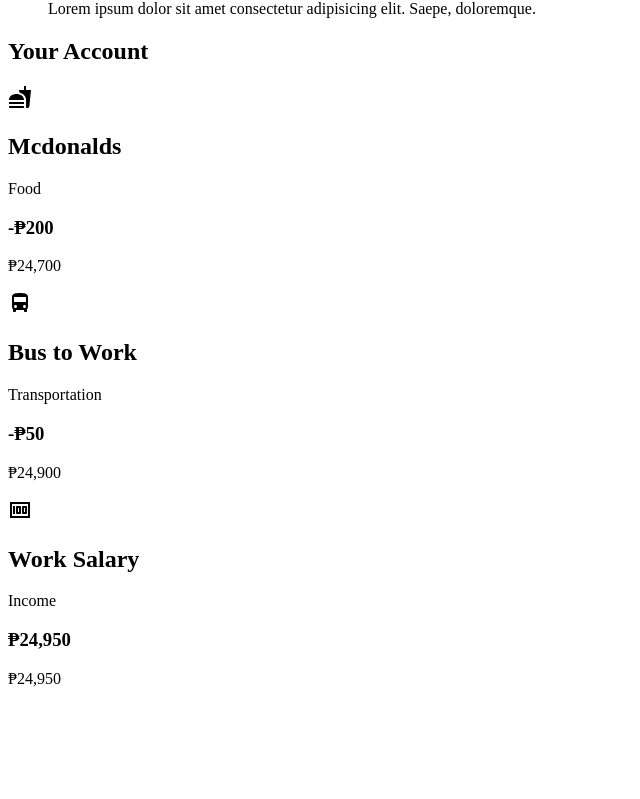
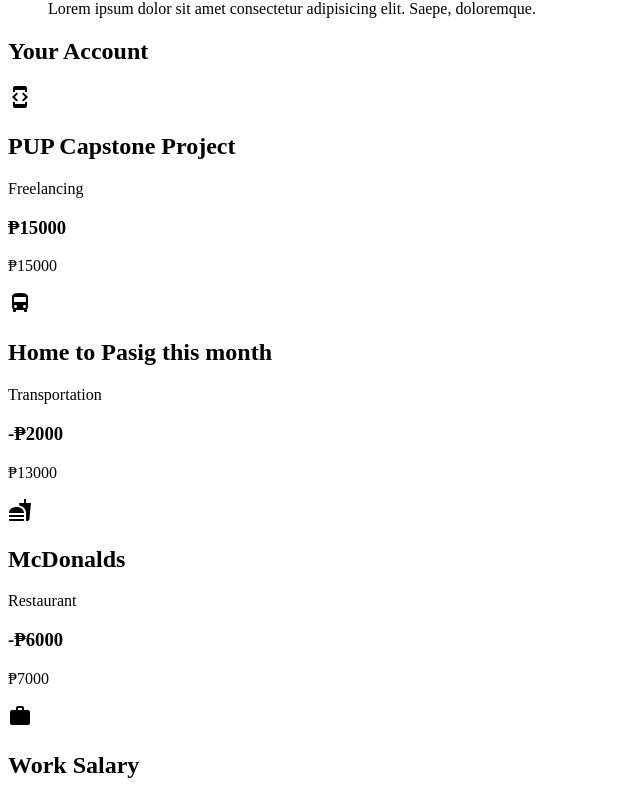
Before and after one commit to cabsknowss/FinanceTrack, a React (Vite) app: page / in a window 1280 px wide. Shown: the part 1577-2376 px from the top of the page, without its empty margins (0-640 px from the left). Before the commit the page ends 2281 px from the top, so only its background shows below. Built offline with nearby package versions, Linux system fonts and the light colour scheme; the HTML template or start-up script is replaced by a standard one.

Commit message:
Added json file as data for display of data on the client

```diff
--- a/src/component/modals/AddRecord.jsx
+++ b/src/component/modals/AddRecord.jsx
@@ -8,7 +8,7 @@
     "",
     "Transportation",
     "Restaurant",
-    "Grocery",
+    "Salary",
     "Contribution",
     "Online Shopping",
     "Others",
@@ -17,12 +17,12 @@
   const [account, setAccount] = useState("Expenses");
   const [category, setCategory] = useState("");
   const [description, setDescription] = useState("");
-  const [cost, setCost] = useState("");
+  const [amount, setAmount] = useState("");
 
   const handleSubmit = async (e) => {
     e.preventDefault();
 
-    if (!category || !description || !cost) {
+    if (!category || !description || !amount) {
       console.log("Incomplete inputs");
       return;
     }
@@ -30,7 +30,7 @@
     const data = {
       category,
       description,
-      cost: parseFloat(cost),
+      amount: parseFloat(amount),
     };
 
     console.log(data);
@@ -56,7 +56,7 @@
   const clearInputs = () => {
     setCategory("");
     setDescription("");
-    setCost("");
+    setAmount("");
   };
 
   return (
@@ -129,10 +129,10 @@
             />
           </div>
           <div>
-            <label htmlFor="cost">Cost</label>
+            <label htmlFor="amount">Amount</label>
             <input
-              value={cost}
-              onChange={(e) => setCost(e.target.value)}
+              value={amount}
+              onChange={(e) => setAmount(e.target.value)}
               type="number"
             />
           </div>
--- a/src/component/sections/TrackRecord.jsx
+++ b/src/component/sections/TrackRecord.jsx
@@ -1,58 +1,74 @@
-import React, { useState } from "react";
-import { DirectionsBus, Fastfood, Money } from "@mui/icons-material";
+import React, { useEffect, useState } from "react";
+import {
+  Fastfood,
+  Money,
+  Work,
+  DirectionsBus,
+  DeveloperMode,
+} from "@mui/icons-material";
+// import { data } from "../../data.jsx";
+import data from "../../data.json";
 
 const TrackRecord = () => {
+  const [userRecords, setUserRecords] = useState([]);
+  const dataIcon = {
+    Restaurant: <Fastfood />,
+    Freelancing: <DeveloperMode />,
+    Salary: <Work />,
+    Transportation: <DirectionsBus />,
+    Contribution: <Money />,
+  };
+
+  useEffect(() => {
+    setUserRecords(data);
+  }, []);
+
+  const computeBalance = (index) => {
+    let amount = 0;
+    if (index === 0) {
+      return userRecords[index].amount;
+    }
+
+    for (let i = 0; i <= index; i++) {
+      userRecords[i].account === "Income"
+        ? (amount = amount + userRecords[i].amount)
+        : (amount = amount - userRecords[i].amount);
+    }
+    return amount;
+  };
   return (
     <>
-      <div className="track-records ">
+      <div className="track-records">
         <h2 className="fw-semi-bold fs-500 padding-bottom-500">Your Account</h2>
-        <div className="track-record-list | margin-bottom-400">
+
+        {userRecords.map((rec, index) => (
+          <div key={index} className="track-record-list | margin-bottom-400">
             <div className="track-record-list__details">
               <i className="flex-center bg-neutral-400 padding-300 max-radius">
-              <Fastfood />
+                {dataIcon[rec.category]}
               </i>
               <div>
-              <h2 className="fw-bold">Mcdonalds</h2>
-              <p className="fs-200 text-neutral-700">Food</p>
+                <h2 className="fw-bold">{rec.description}</h2>
+                <p className="fs-200 text-neutral-700">{rec.category}</p>
               </div>
             </div>
             <div className="track-record-list__money">
-            <h3 className="fw-bold text-error-400">-&#8369;200</h3>
-            <p className="fs-200 text-neutral-700">&#8369;24,700</p>
+              <h3
+                className={`fw-bold ${
+                  rec.account === "Expenses"
+                    ? "text-error-400"
+                    : "text-success-400"
+                }`}
+              >
+                {`${rec.account === "Expenses" ? "-" : ""}`}&#8369;
+                {rec.amount}
+              </h3>
+              <p className="fs-200 text-neutral-700">
+                &#8369;{computeBalance(index)}
+              </p>
             </div>
           </div>
-
-        <div className="track-record-list | margin-bottom-400">
-          <div className="track-record-list__details">
-            <i className="flex-center bg-neutral-400 padding-300 max-radius">
-              <DirectionsBus />
-            </i>
-            <div>
-              <h2 className="fw-bold">Bus to Work</h2>
-              <p className="fs-200 text-neutral-700">Transportation</p>
-            </div>
-          </div>
-          <div className="track-record-list__money">
-            <h3 className="fw-bold text-error-400">-&#8369;50</h3>
-            <p className="fs-200 text-neutral-700">&#8369;24,900</p>
-          </div>
-        </div>
-
-        <div className="track-record-list | margin-bottom-400">
-          <div className="track-record-list__details">
-            <i className="flex-center bg-neutral-400 padding-300 max-radius">
-              <Money />
-            </i>
-            <div>
-              <h2 className="fw-bold">Work Salary</h2>
-              <p className="fs-200 text-neutral-700">Income</p>
-            </div>
-          </div>
-          <div className="track-record-list__money">
-            <h3 className="fw-bold text-success-400">&#8369;24,950</h3>
-            <p className="fs-200 text-neutral-700">&#8369;24,950</p>
-          </div>
-        </div>
+        ))}
       </div>
     </>
   );
--- /dev/null
+++ b/src/data.json
@@ -0,0 +1,37 @@
+[
+  {
+    "id": 1,
+    "account": "Income",
+    "category": "Freelancing",
+    "description": "PUP Capstone Project",
+    "amount": 15000
+  },
+  {
+    "id": 2,
+    "account": "Expenses",
+    "category": "Transportation",
+    "description": "Home to Pasig this month",
+    "amount": 2000
+  },
+  {
+    "id": 3,
+    "account": "Expenses",
+    "category": "Restaurant",
+    "description": "McDonalds",
+    "amount": 6000
+  },
+  {
+    "id": 4,
+    "account": "Income",
+    "category": "Salary",
+    "description": "Work Salary",
+    "amount": 20000
+  },
+  {
+    "id": 5,
+    "account": "Expenses",
+    "category": "Contribution",
+    "description": "House contribution",
+    "amount": 9000
+  }
+]
--- /dev/null
+++ b/src/data.jsx
@@ -0,0 +1,37 @@
+export const data = [
+  {
+    id: 1,
+    account: "Income",
+    category: "Freelancing",
+    description: "PUP Capstone Project",
+    amount: 15000,
+  },
+  {
+    id: 2,
+    account: "Expenses",
+    category: "Transportation",
+    description: "Transpo to Pasig in a month",
+    amount: 2000,
+  },
+  {
+    id: 3,
+    account: "Expenses",
+    category: "Restaurant",
+    description: "McDonalds",
+    amount: 6000,
+  },
+  {
+    id: 4,
+    account: "Income",
+    category: "Salary",
+    description: "Work Salary",
+    amount: 20000,
+  },
+  {
+    id: 5,
+    account: "Expenses",
+    category: "Contribution",
+    description: "House contribution",
+    amount: 9000,
+  },
+];
```
Lines whose indentation alone changed are shown as unchanged.
